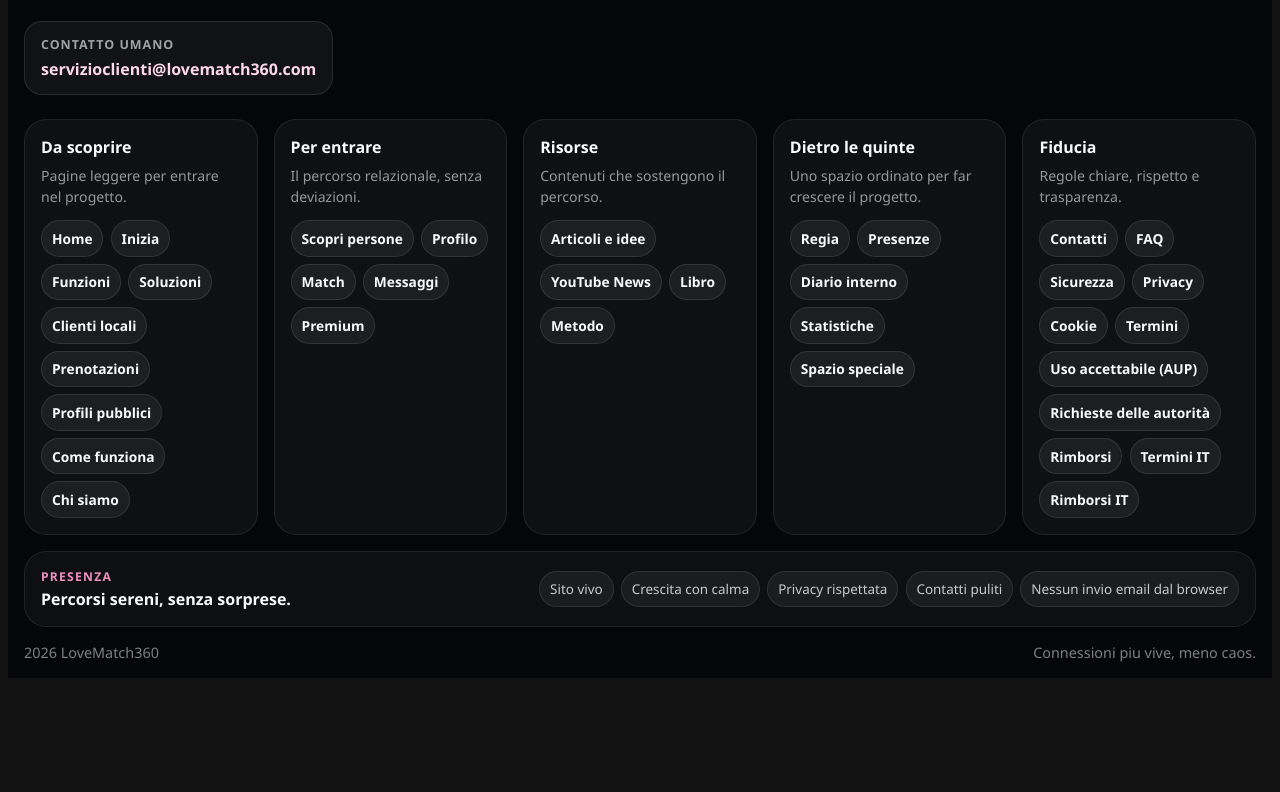
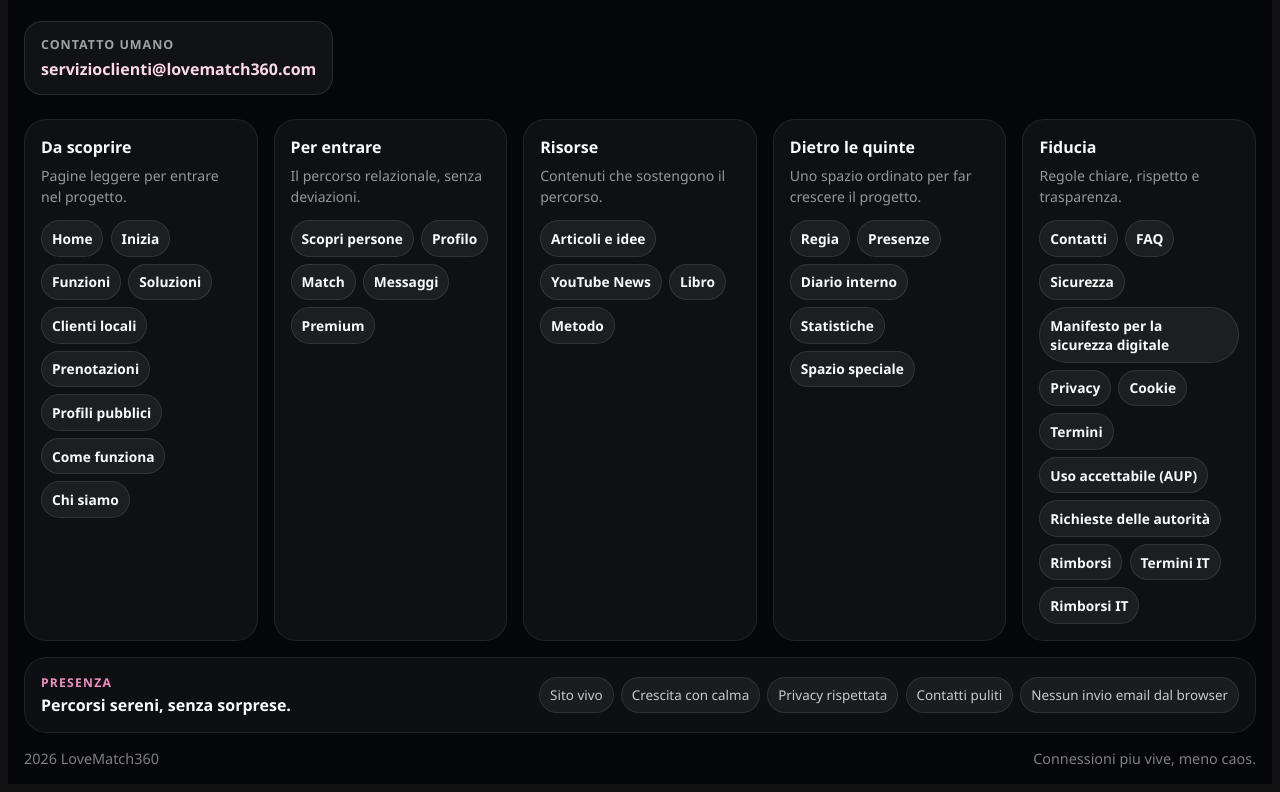
Before and after one commit to ciuval/lm360-admin-prod, a React (Vite) app: page / in a window 1280 px wide. Shown: the part 2180-2972 px from the top of the page. Before the commit the page ends 2866 px from the top, so only its background shows below. Built offline with nearby package versions, Linux system fonts and the light colour scheme; no server answers.

Commit message:
Link digital safety manifesto in site footer

```diff
--- a/src/components/SiteFooter.jsx
+++ b/src/components/SiteFooter.jsx
@@ -53,6 +53,7 @@ const linkGroups = [
       { label: "Contatti", href: "#/contatti" },
       { label: "FAQ", href: "#/faq" },
       { label: "Sicurezza", href: "#/sicurezza" },
+      { label: "Manifesto per la sicurezza digitale", href: "/manifesto-sicurezza" },
       { label: "Privacy", href: "#/privacy" },
       { label: "Cookie", href: "#/cookies" },
       { label: "Termini", href: "#/terms" },
```
